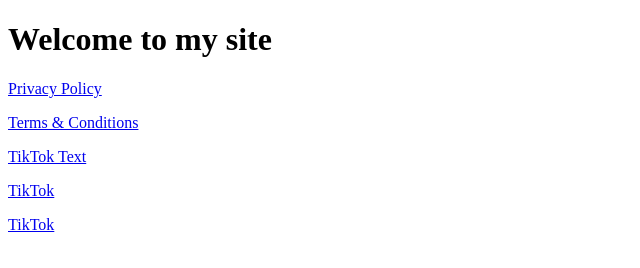
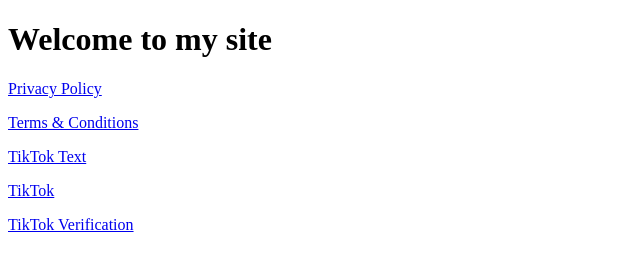
Before and after one commit to hoanguyenthai263/digital-dashboard-by-hoanguyenthai263, a plain HTML site: page index.html in a window 1280 px wide. Shown: the whole page, without its empty margins (0-640 px from the left). Drawn offline with Linux system fonts and the light colour scheme.

Commit message:
Update index.html

```diff
--- a/index.html
+++ b/index.html
@@ -10,6 +10,6 @@
   <p><a href="terms.html">Terms & Conditions</a></p>
   <p><a href="tiktok.txt">TikTok Text</a></p>
   <p><a href="tiktok.html">TikTok</a></p>
-  <p><a href="./tiktok/verification.html">TikTok</a></p>
+  <p><a href="./tiktok/verification.html">TikTok Verification</a></p>
 </body>
 </html>
```
